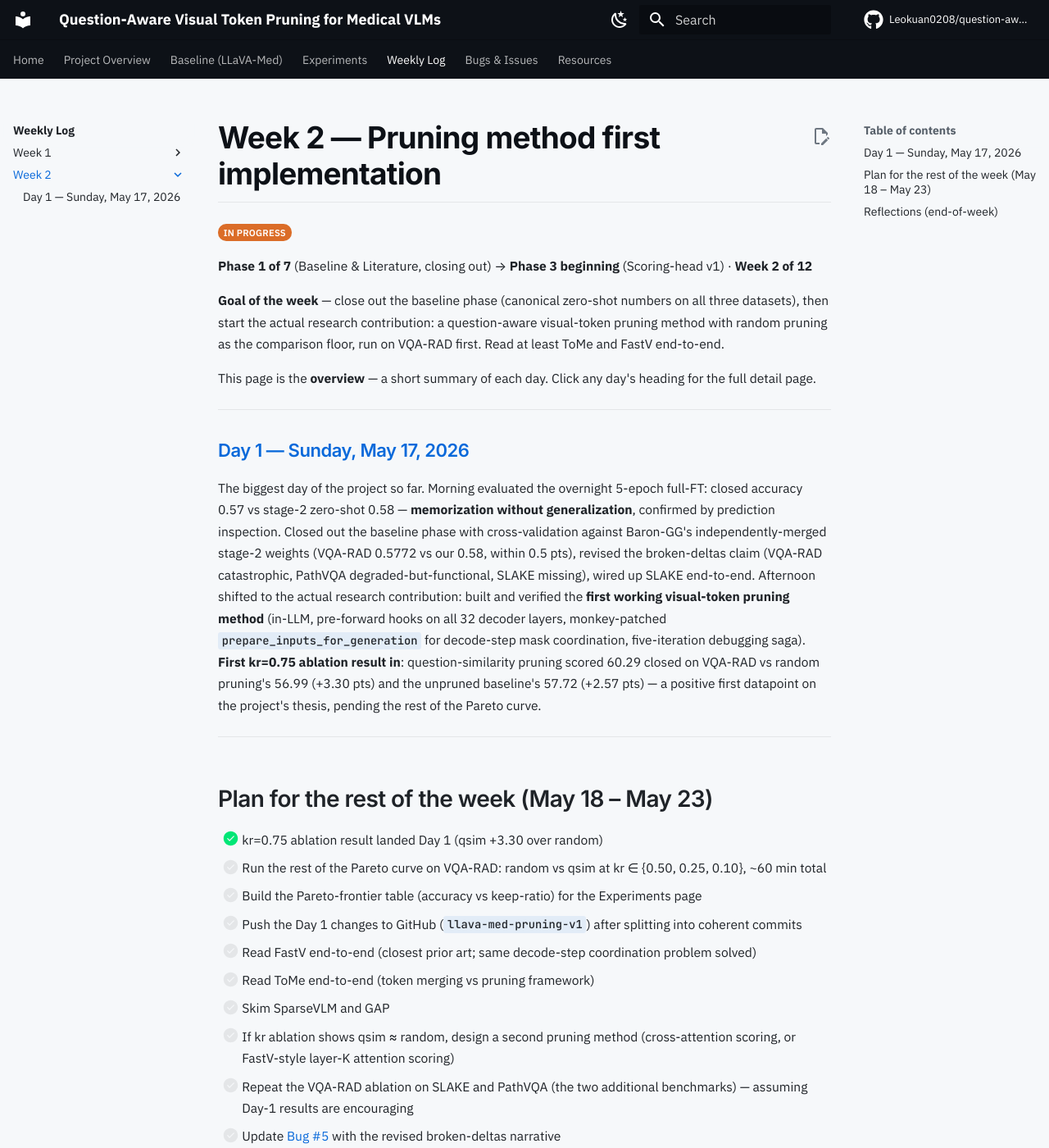
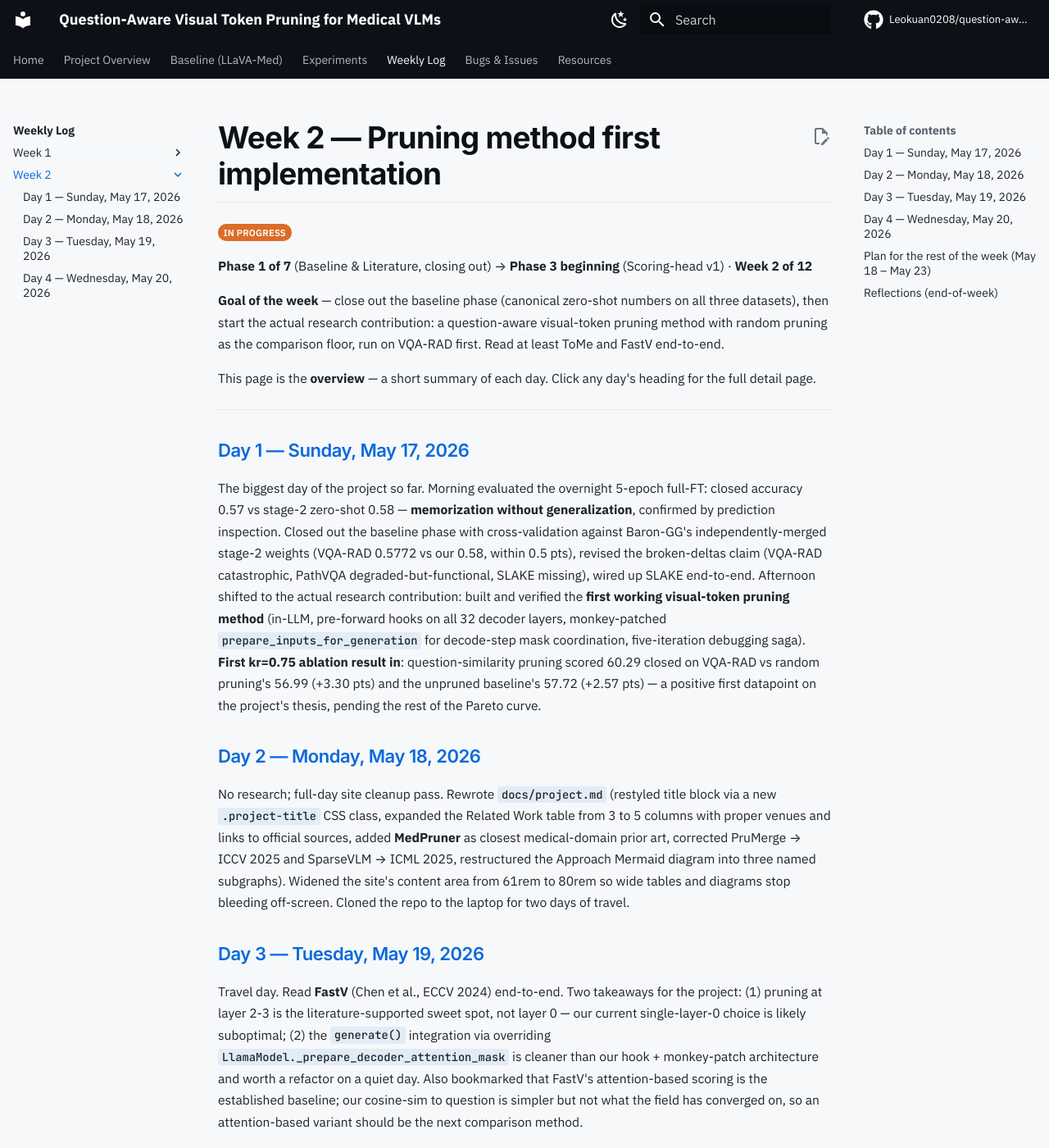
Before and after one commit to Leokuan0208/question-aware-vtp-medvlm, an MkDocs documentation site: the page built from docs/weekly/week-02/index.md, in a window 1280 px wide and 1400 px high. Shown: the whole window at 82% size. Built offline with MkDocs 1.6.1 and Material for MkDocs 9.7.7, drawn with Linux system fonts in a browser that asks for light colours; comment, search, counter and statistics services are not loaded; some of the changed text lies outside the part shown.

Commit message:
May 18 cleanup + May 19/20 literature review (FastV, MedPruner, SwiftVLM)

```diff
--- a/docs/resources.md
+++ b/docs/resources.md
@@ -16,15 +16,42 @@ Updated as I go.
 ### Visual token pruning (the actual core of this project)
 
 - **Token Merging: Your ViT But Faster (ToMe)** — Bolya et al.,
-  ICLR 2023. [arXiv:2210.09461](https://arxiv.org/abs/2210.09461) —
-  classic ViT-side token reduction; question-agnostic.
+  ICLR 2023 (notable top-5%). [OpenReview](https://openreview.net/forum?id=JroZRaRw7Eu) —
+  classic ViT-side token reduction; question-agnostic. _On reading list._
 - **An Image is Worth 1/2 Tokens After Layer 2 (FastV)** — Chen et al.,
-  ECCV 2024. [arXiv:2403.06764](https://arxiv.org/abs/2403.06764) —
+  ECCV 2024 (Oral, top-2%).
+  [ECVA PDF](https://www.ecva.net/papers/eccv_2024/papers_ECCV/papers/10478.pdf) ·
+  [arXiv:2403.06764](https://arxiv.org/abs/2403.06764) —
   closest prior art; drops tokens inside the LM after early layers.
+  **Read May 19, 2026.** Key takeaway: pruning at layer 2-3 outperforms
+  layer 0 because the question representation needs the first few
+  layers to form; the `generate()` integration solves the same
+  decode-step `attention_mask` coordination problem we hit on Day 1.
 - **LLaVA-PruMerge: Adaptive Token Reduction for Efficient Large
-  Multimodal Models** — Shang et al., 2024.
-  [arXiv:2403.15388](https://arxiv.org/abs/2403.15388) — adaptive pruning
-  conditioned on token redundancy.
+  Multimodal Models** — Shang et al., ICCV 2025.
+  [CVF Open Access](https://openaccess.thecvf.com/content/ICCV2025/html/Shang_LLaVA-PruMerge_Adaptive_Token_Reduction_for_Efficient_Large_Multimodal_Models_ICCV_2025_paper.html) —
+  adaptive token reduction conditioned on visual-encoder sparsity.
+- **SparseVLM: Visual Token Sparsification for Efficient VLM Inference** —
+  Y. Zhang et al., ICML 2025 (poster).
+  [OpenReview](https://openreview.net/forum?id=80faIPZ67S) —
+  text-aware visual token pruning in general VLMs; closest in spirit
+  to our "question-aware" angle.
+- **Grounding-Aware Token Pruning (GAP)** — Chien et al., arXiv 2025 (preprint).
+  [arXiv:2506.21873](https://arxiv.org/abs/2506.21873) —
+  position-ID re-alignment fix after token drop; critical correction
+  for RoPE-based VLMs.
+- **MedPruner: Training-Free Hierarchical Token Pruning for Efficient
+  3D Medical Image Understanding in VLMs** — Liu et al., arXiv 2026
+  (preprint). [arXiv:2603.11625](https://arxiv.org/abs/2603.11625) —
+  closest medical-domain prior art; 3D-focused but uses
+  attention-based selection in a Medical VLM. **Read May 20, 2026.**
+- **SwiftVLM: Efficient Vision-Language Model Inference via Cross-Layer
+  Token Bypass** — Qian et al., arXiv 2026 (preprint, Feb 2026).
+  [arXiv:2602.03134](https://arxiv.org/abs/2602.03134) —
+  training-free pruning with a "bypass" paradigm: unselected tokens are
+  forwarded to subsequent pruning stages for re-evaluation rather than
+  committed-pruned at shallow layers. Directly addresses our open
+  question of *where* in the LLaMA stack to prune. **Read May 20, 2026.**
 - _Add as you read them. A one-line note on why each paper is useful is
   more helpful than a long summary._
 
--- a/docs/stylesheets/extra.css
+++ b/docs/stylesheets/extra.css
@@ -365,8 +365,7 @@ body,
 
 /* ---- Wider content area ------------------------------------------------- */
 /* Material's default .md-grid max-width is 61rem; bump it to give body
-   content, tables, and Mermaid diagrams more room. Adjust this number to
-   taste — higher = wider content but longer prose lines.                  */
+   content, tables, and Mermaid diagrams more room.                         */
 
 .md-grid {
   max-width: 80rem;
@@ -377,14 +376,14 @@ body,
    actual name. The name itself is rendered via
    <p class="project-title">…</p> so we can size it independently of body
    bold text. Sized between H2 (1.4rem) and H1 (1.85rem) — visually
-   prominent without competing with the page H1.                          */
+   prominent without competing with the page H1.                           */
 
-.md-typeset .project-title {
-  font-family: 'Inter', -apple-system, BlinkMacSystemFont, 'Segoe UI', sans-serif;
+.project-title {
+  font-family: "Inter", -apple-system, BlinkMacSystemFont,
+               "Segoe UI", Roboto, sans-serif;
   font-size: 1.75rem;
   font-weight: 700;
-  letter-spacing: -0.02em;
-  line-height: 1.2;
-  margin: 0.2em 0 1.2em;
+  line-height: 1.25;
+  margin: 0.4em 0 1em 0;
   color: var(--md-default-fg-color);
 }
--- a/docs/weekly/week-02/index.md
+++ b/docs/weekly/week-02/index.md
@@ -36,24 +36,63 @@ pruning's 56.99 (+3.30 pts) and the unpruned baseline's 57.72
 (+2.57 pts) — a positive first datapoint on the project's thesis,
 pending the rest of the Pareto curve.
 
+### [Day 2 — Monday, May 18, 2026](day-02.md)
+
+No research; full-day site cleanup pass. Rewrote `docs/project.md`
+(restyled title block via a new `.project-title` CSS class, expanded
+the Related Work table from 3 to 5 columns with proper venues and
+links to official sources, added **MedPruner** as closest
+medical-domain prior art, corrected PruMerge → ICCV 2025 and
+SparseVLM → ICML 2025, restructured the Approach Mermaid diagram
+into three named subgraphs). Widened the site's content area from
+61rem to 80rem so wide tables and diagrams stop bleeding off-screen.
+Cloned the repo to the laptop for two days of travel.
+
+### [Day 3 — Tuesday, May 19, 2026](day-03.md)
+
+Travel day. Read **FastV** (Chen et al., ECCV 2024) end-to-end. Two
+takeaways for the project: (1) pruning at layer 2-3 is the
+literature-supported sweet spot, not layer 0 — our current
+single-layer-0 choice is likely suboptimal; (2) the `generate()`
+integration via overriding `LlamaModel._prepare_decoder_attention_mask`
+is cleaner than our hook + monkey-patch architecture and worth a
+refactor on a quiet day. Also bookmarked that FastV's
+attention-based scoring is the established baseline; our cosine-sim
+to question is simpler but not what the field has converged on, so
+an attention-based variant should be the next comparison method.
+
+### [Day 4 — Wednesday, May 20, 2026](day-04.md)
+
+Second travel day. Read **MedPruner** (Liu et al., 2026; CUHK +
+Westlake) — closest medical-domain prior art, but 3D + attention +
+hierarchical, so methodologically complementary rather than
+competing. Then **SwiftVLM** (Qian et al., Tsinghua, Feb 2026) — the
+most interesting paper for the project so far. Their **bypass**
+paradigm holds pruned tokens in a buffer and re-evaluates them at
+later layers rather than committing to early pruning decisions;
+directly addresses our open "where to prune" question. Earmarked as
+a Phase 3+ extension once the single-layer Pareto curve is filled
+in.
+
 ---
 
 ## Plan for the rest of the week (May 18 – May 23)
 
 - [x] kr=0.75 ablation result landed Day 1 (qsim +3.30 over random)
-- [ ] Run the rest of the Pareto curve on VQA-RAD: random vs qsim
-      at kr ∈ {0.50, 0.25, 0.10}, ~60 min total
+- [x] Site cleanup (Day 2): project.md rewrite + CSS additions
+- [x] FastV read end-to-end (Day 3)
+- [x] MedPruner read (Day 4)
+- [x] SwiftVLM read (Day 4); added to Related Work + Resources
+- [ ] Check the kr ∈ {0.50, 0.25, 0.10} sweep — launched end of Day 1,
+      still running in the background through three days of travel
 - [ ] Build the Pareto-frontier table (accuracy vs keep-ratio) for
-      the Experiments page
+      the Experiments page once results are in
 - [ ] Push the Day 1 changes to GitHub (`llava-med-pruning-v1`)
       after splitting into coherent commits
-- [ ] Read FastV end-to-end (closest prior art; same decode-step
-      coordination problem solved)
-- [ ] Read ToMe end-to-end (token merging vs pruning framework)
-- [ ] Skim SparseVLM and GAP
-- [ ] If kr ablation shows qsim ≈ random, design a second pruning
-      method (cross-attention scoring, or FastV-style layer-K
-      attention scoring)
+- [ ] Read **ToMe** end-to-end (token merging vs pruning framework)
+- [ ] Skim **SparseVLM** and **GAP**
+- [ ] Design an attention-based scoring variant (FastV-style) as a
+      second pruning method for comparison
 - [ ] Repeat the VQA-RAD ablation on SLAKE and PathVQA (the two
       additional benchmarks) — assuming Day-1 results are encouraging
 - [ ] Update [Bug #5](../../bugs.md#5-llava-med-v10-published-per-dataset-fine-tuned-deltas-are-not-paper-reproducible)
--- a/mkdocs.yml
+++ b/mkdocs.yml
@@ -32,6 +32,9 @@ nav:
       - Week 2:
           - weekly/week-02/index.md
           - weekly/week-02/day-01.md
+          - weekly/week-02/day-02.md
+          - weekly/week-02/day-03.md
+          - weekly/week-02/day-04.md
   - Bugs & Issues: bugs.md
   - Resources: resources.md
 
```
Also changed, not shown: docs/project.md (+6 -0 lines), docs/weekly/week-02/day-02.md (added, +114 -0 lines), docs/weekly/week-02/day-03.md (added, +98 -0 lines), docs/weekly/week-02/day-04.md (added, +140 -0 lines), 1 other file.
